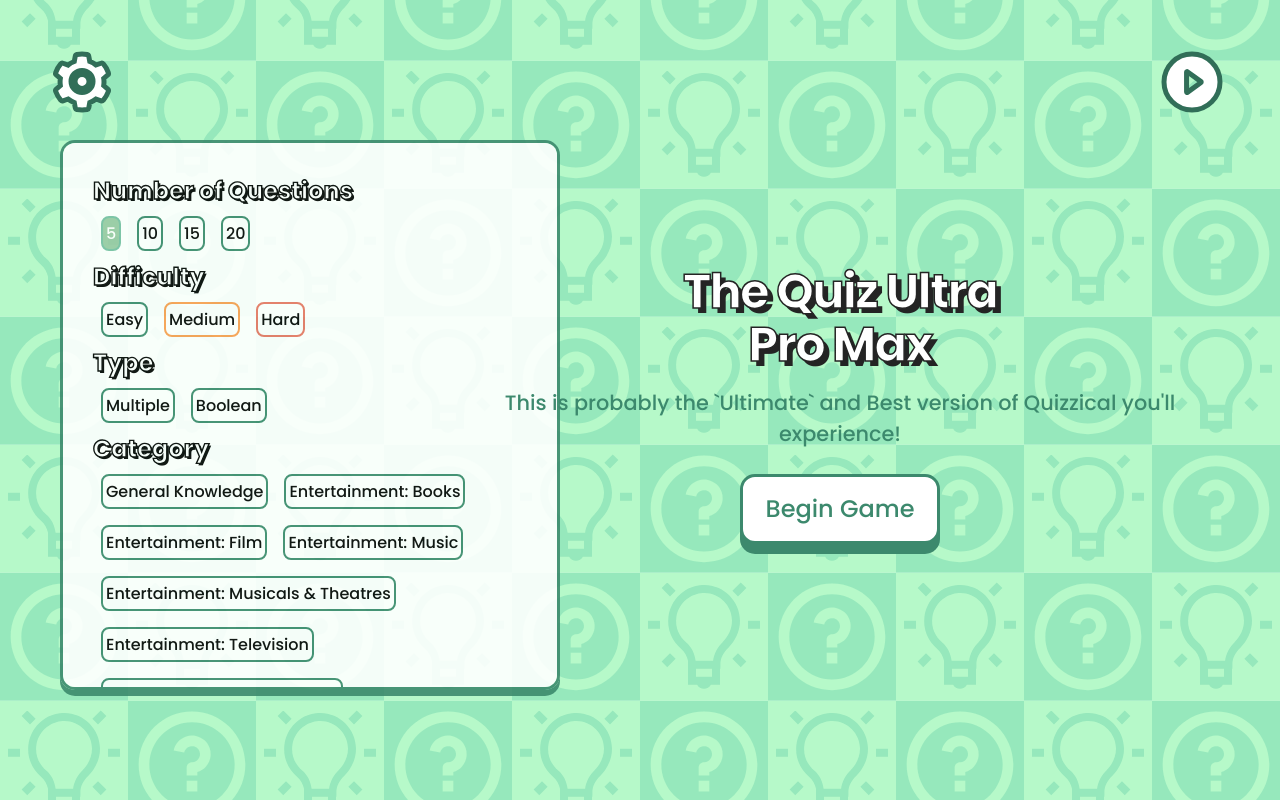
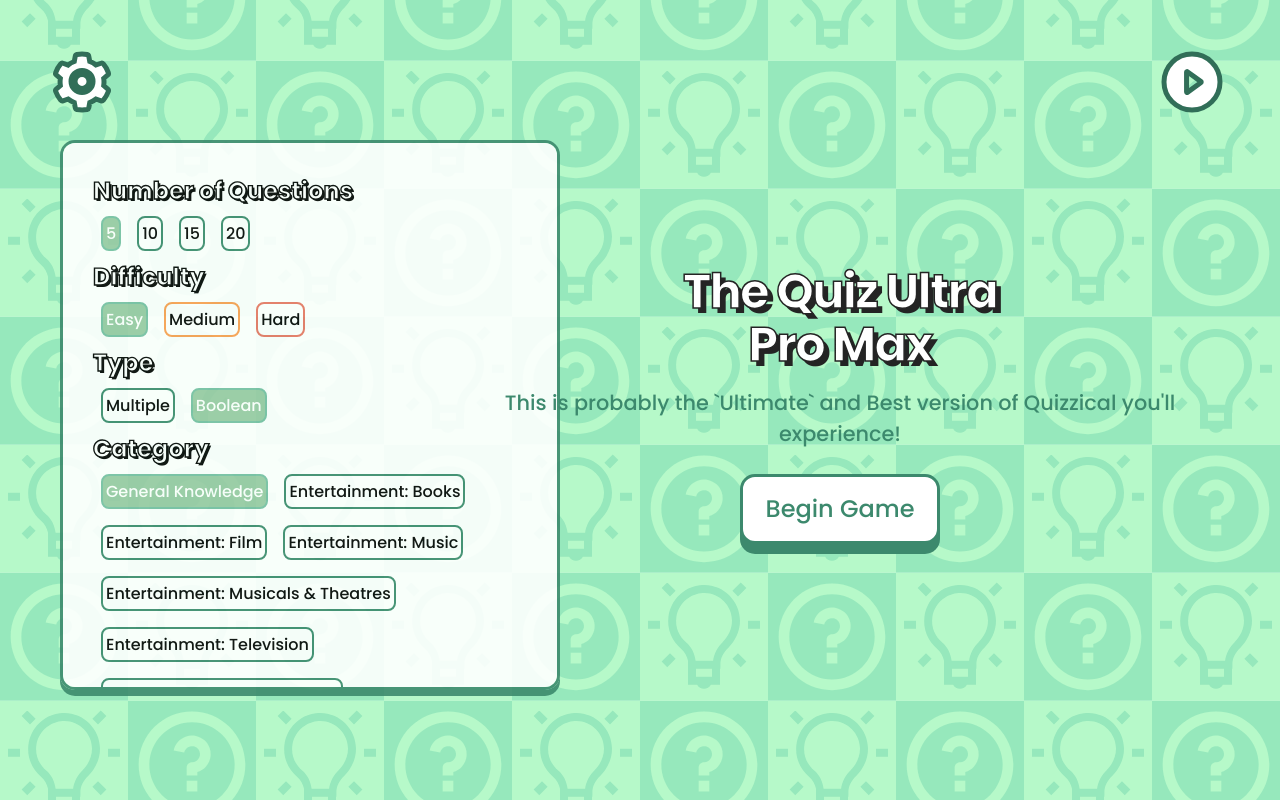
Before and after one commit to CodeStrate/QuizApp, a React (Vite) app: page / in a window 1280 px wide. Both pictures are taken after a click on the element 82 px from the left and 85 px from the top of the page. Built offline with nearby package versions, Linux system fonts and the light colour scheme.

Commit message:
Refactor and simplify Preferences component alongside TitleScreen

```diff
--- a/src/TitleScreen.jsx
+++ b/src/TitleScreen.jsx
@@ -1,10 +1,10 @@
-import { useReducer } from "react";
 import "./App.css";
 
 //Components
 import { AiFillSetting, AiFillPlayCircle } from "react-icons/ai";
 import Preferences from "./components/Preferences";
 import useToggle from "./services-hooks/useToggle";
+import usePreferences from "./hooks/usePreferences";
 
 //styled Components
 import { Paragraph } from "./styledComponents/Paragraph";
@@ -13,36 +13,9 @@ import { Button } from "./styledComponents/Button";
 import QuizScreen from "./components/QuizScreen";
 
 function App() {
+  const { preferences, reset, update } = usePreferences();
   const [openPrefs, togglePrefs] = useToggle(false);
   const [isPlaying, togglePlaying] = useToggle(false);
-
-  const initialPrefState = {
-    amount: "5",
-    difficulty: "",
-    type: "",
-    category: "",
-  };
-
-  function prefReducer(state, action) {
-    switch (action.type) {
-      case "update":
-        return {
-          ...state,
-          [action.name]: action.value,
-        };
-      case "reset":
-        return {
-          amount: "5",
-          difficulty: "",
-          type: "",
-          category: "",
-        };
-      default:
-        return state;
-    }
-  }
-
-  const [apiPrefs, dispatch] = useReducer(prefReducer, initialPrefState);
 
   return (
     <main className="title--screen">
@@ -54,14 +27,15 @@ function App() {
       </span>
       <Preferences
         open={openPrefs}
-        prefState={apiPrefs}
-        prefDispatch={(action) => dispatch(action)}
+        preferences={preferences}
+        reset={reset}
+        update={update}
       />
 
       {isPlaying ? (
         <QuizScreen
           className={`container quiz ${openPrefs && "open"}`}
-          apiParams={apiPrefs}
+          apiParams={preferences}
         />
       ) : (
         <div className={`container ${openPrefs && "open"}`}>
--- a/src/components/Preferences.jsx
+++ b/src/components/Preferences.jsx
@@ -2,108 +2,90 @@ import RadioButton from "./RadioButton";
 import { PrefButton } from "../styledComponents/Button";
 import CategoryData from "../../CategoryData";
 import { SubTitle } from "../styledComponents/SubTitle";
-import useEffectOnUpdate from "../services-hooks/useEffectOnUpdate";
 
-export default function Preferences({ open, prefState, prefDispatch }) {
-  // data arrays for mapping
-  const numQues = [5, 10, 15, 20];
-  const diff = ["easy", "medium", "hard"];
+const QUESTION_COUNT = [5, 10, 15, 20];
+const DIFFICULTIES = ["easy", "medium", "hard"];
 
-  function handleChange(event) {
+export default function Preferences({ open, preferences, reset, update }) {
+  const handleChange = (event) => {
     const { name, value } = event.target;
-    prefDispatch({ type: "update", name, value });
-  }
 
-  function handlePrefReset() {
-    prefDispatch({ type: "reset" });
-  }
+    update(name, value);
+  };
 
-  useEffectOnUpdate(() => console.log(prefState), [prefState]);
-
-  const numQuesComponents = numQues.map((num) => {
   return (
+    <div className={`pref-container ${open ? "" : "close"}`}>
+      <SubTitle>Number of Questions</SubTitle>
+      {QUESTION_COUNT.map((num) => (
         <RadioButton
           key={`key_${num}`}
           id={`${num}ques`}
           name="amount"
           value={num}
           onChange={handleChange}
-        checked={prefState.amount === num.toString()}
+          checked={preferences.amount === num}
         >
           {num}
         </RadioButton>
-    );
-  });
-
-  const diffComponents = diff.map((d, index) => {
-    return (
+      ))}
+      <SubTitle>Difficulty</SubTitle>
+      {DIFFICULTIES.map((difficulty, index) => (
         <RadioButton
           key={index}
-        id={`${d}ques`}
+          id={`${difficulty}ques`}
           name="difficulty"
-        value={d}
-        variant={d}
+          value={difficulty}
+          variant={difficulty}
           onChange={handleChange}
-        checked={prefState.difficulty === d}
+          checked={preferences.difficulty === difficulty}
         >
-        {d[0].toUpperCase() + d.slice(1)}
+          <span style={{ textTransform: "capitalize" }}>{difficulty}</span>
         </RadioButton>
-    );
-  });
-
-  const categoryComponents = CategoryData.map((item) => {
-    return (
+      ))}
+      <SubTitle>Type</SubTitle>
+      <RadioButton
+        key={1}
+        id="multi"
+        name="type"
+        value="multiple"
+        onChange={handleChange}
+        checked={preferences.type === "multiple"}
+      >
+        Multiple
+      </RadioButton>
+      <RadioButton
+        key={2}
+        id="bool"
+        name="type"
+        value="boolean"
+        onChange={handleChange}
+        checked={preferences.type === "boolean"}
+      >
+        Boolean
+      </RadioButton>
+      <SubTitle>Category</SubTitle>
+      {CategoryData.map((item) => (
         <RadioButton
           key={item.ID}
           id={`category${item.CategoryID}`}
           name="category"
           value={item.CategoryID}
           onChange={handleChange}
-        checked={prefState.category === item.CategoryID.toString()}
+          checked={preferences.category === item.CategoryID.toString()}
         >
           {item.CategoryName}
         </RadioButton>
-    );
-  });
-
-  const typeComponents = [
-    <RadioButton
-      key={1}
-      id="multi"
-      name="type"
-      value="multiple"
-      onChange={handleChange}
-      checked={prefState.type === "multiple"}
-    >
-      Multiple
-    </RadioButton>,
-
-    <RadioButton
-      key={2}
-      id="bool"
-      name="type"
-      value="boolean"
-      onChange={handleChange}
-      checked={prefState.type === "boolean"}
-    >
-      Boolean
-    </RadioButton>,
-  ];
-
-  return (
-    <div className={`pref-container ${open ? "" : "close"}`}>
-      <SubTitle>Number of Questions</SubTitle>
-      {numQuesComponents}
-      <SubTitle>Difficulty</SubTitle>
-      {diffComponents}
-      <SubTitle>Type</SubTitle>
-      {typeComponents}
-      <SubTitle>Category</SubTitle>
-      {categoryComponents}
+      ))}
       <hr></hr>
       <div className="buttons">
+        {/*
+          - Does this button really needed?.
+          - We save the changes on every value change.
+          - If you only want to save the changes on button click, you might consider using a From
+          and handle the submit event where you can gather the data from the form and save it into your reducer
+        */}
         <PrefButton>Save Prefs</PrefButton>
-        <PrefButton onClick={handlePrefReset}>Reset Prefs</PrefButton>
+        <PrefButton onClick={reset}>Reset Prefs</PrefButton>
       </div>
     </div>
   );
```
Lines whose indentation alone changed are shown as unchanged.
